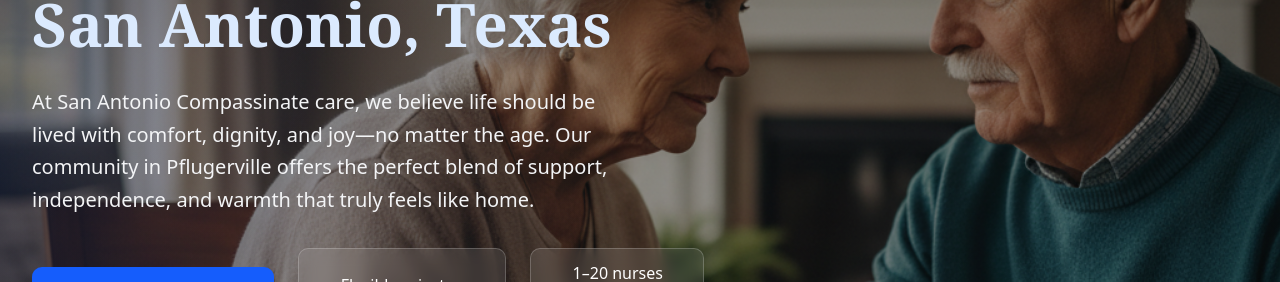
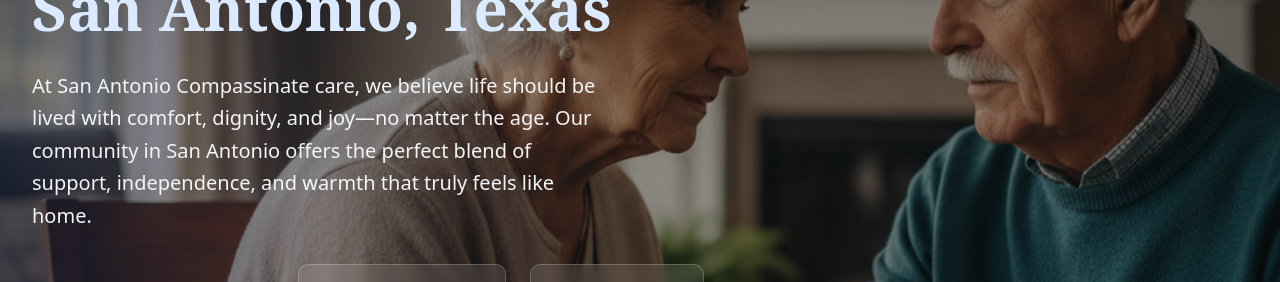
Before and after one commit to daiSacompassionate/San-Antonio-Compassionate-Care, a React (Vite) app in the folder frontend/: page / in a window 1280 px wide. Shown: the part 237-519 px from the top of the page. Built offline with nearby package versions, Linux system fonts and the light colour scheme; no server answers.

Commit message:
Update location from Pflugerville to San Antonio in Home page

```diff
--- a/frontend/src/Pages/Home.jsx
+++ b/frontend/src/Pages/Home.jsx
@@ -48,7 +48,7 @@ const Home = () => {
                                 animate={{ y: 0, opacity: 1 }}
                                 transition={{ duration: 0.8, delay: 0.4 }}
                             >
-                                At San Antonio Compassinate care, we believe life should be lived with comfort, dignity, and joy—no matter the age. Our community in Pflugerville offers the perfect blend of support, independence, and warmth that truly feels like home.
+                                At San Antonio Compassinate care, we believe life should be lived with comfort, dignity, and joy—no matter the age. Our community in San Antonio offers the perfect blend of support, independence, and warmth that truly feels like home.
                             </motion.p>
 
                             {/* Interactive Elements / CTAs */}
```
